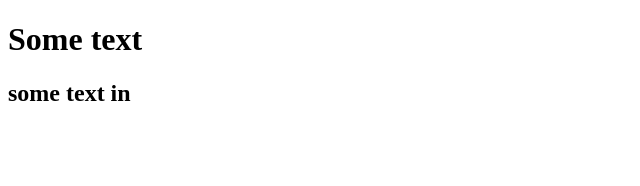
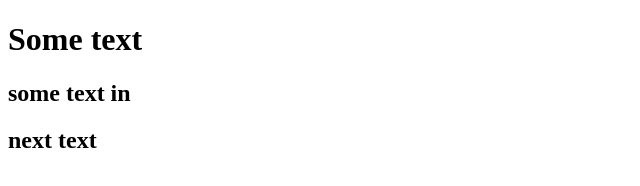
Before and after one commit to Khropost/example, a plain HTML site: page index.html in a window 1280 px wide. Shown: the whole page, without its empty margins (0-640 px from the left). Drawn offline with Linux system fonts and the light colour scheme.

Commit message:
h2 was added

```diff
--- a/index.html
+++ b/index.html
@@ -6,5 +6,6 @@
 <body>
 	<h1>Some text</h1>
 	<h2>some text in</h2>
+	<h2>next text</h2>
 </body>
 </html>
```
